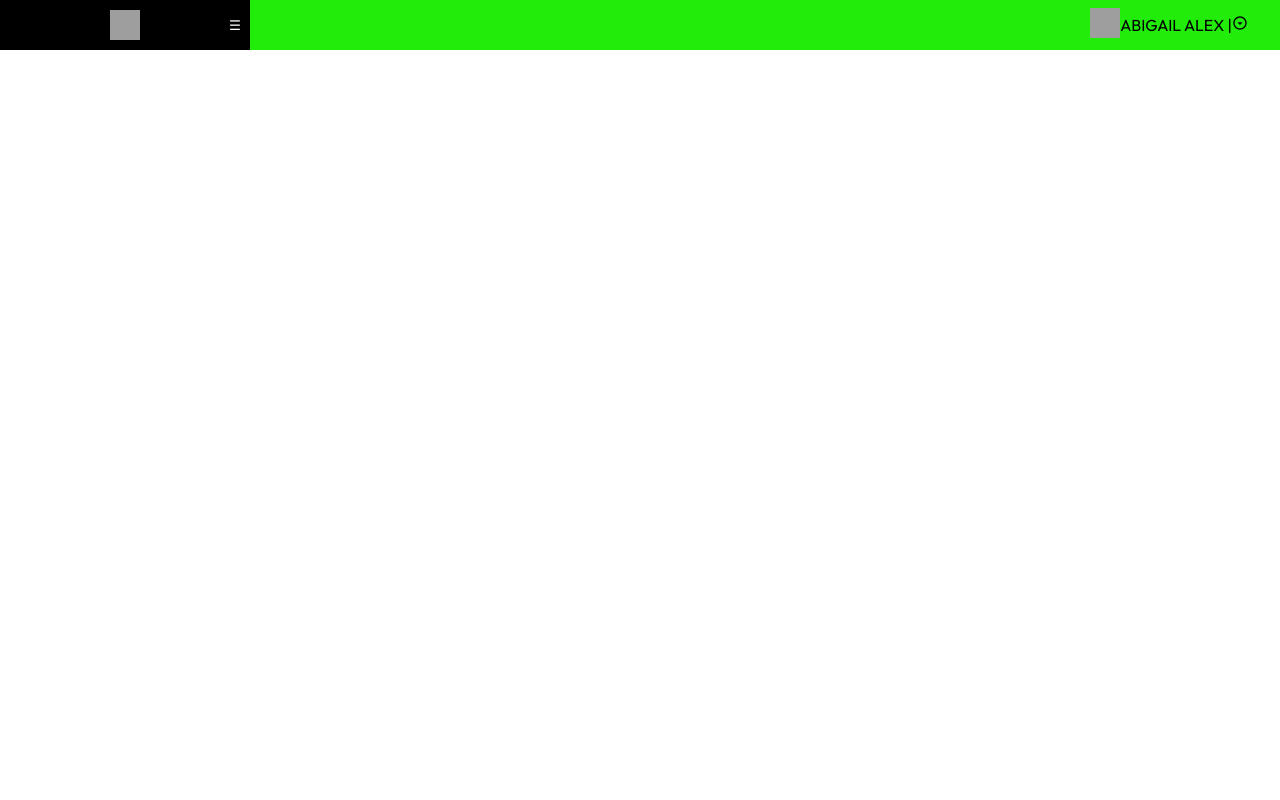
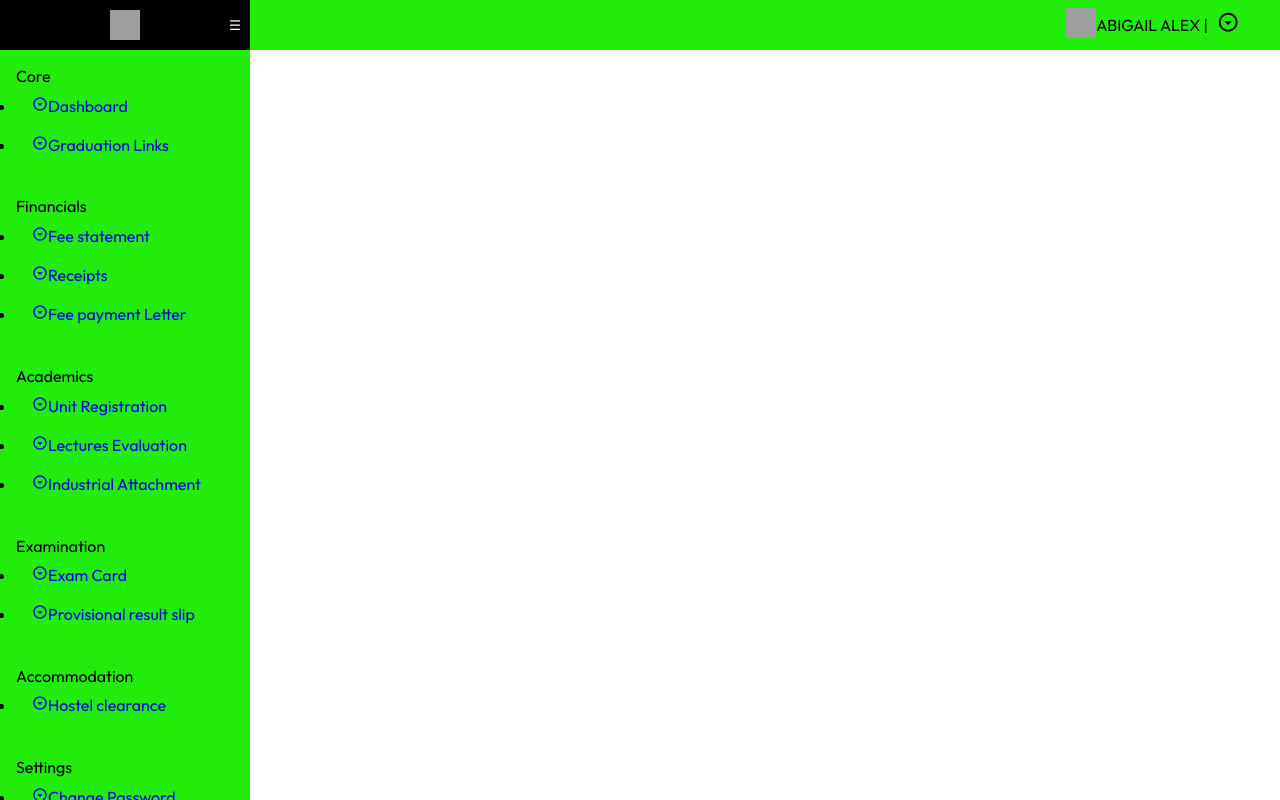
Before and after one commit to Ritahchanger/Meru-university-student-portal-clone, a React (Create React App) app: page / in a window 1280 px wide. Built offline with nearby package versions, Linux system fonts and the light colour scheme; grey boxes are pictures that could not be loaded.

Commit message:
Worked on custom sidebardata for dynamic rendering and also styled the sidebar

```diff
--- /dev/null
+++ b/src/Data/SidebarData.jsx
@@ -0,0 +1,117 @@
+import { MdOutlineArrowDropDownCircle } from "react-icons/md";
+const sidebarData = [
+  {
+    title: "Core",
+
+    sidebarPages: [
+      {
+        subTitle: "Dashboard",
+        icon: <MdOutlineArrowDropDownCircle />,
+      },
+      {
+        subTitle: "Graduation Links",
+        icon: <MdOutlineArrowDropDownCircle />,
+      },
+    ],
+  },
+  {
+    title: "Financials",
+
+    sidebarPages: [
+      {
+        subTitle: "Fee statement",
+        icon: <MdOutlineArrowDropDownCircle />,
+      },
+      {
+        subTitle: "Receipts",
+        icon: <MdOutlineArrowDropDownCircle />,
+      },
+      {
+        subTitle: "Fee payment Letter",
+        icon: <MdOutlineArrowDropDownCircle />,
+      },
+    ],
+  },
+  {
+    title: "Academics",
+
+    sidebarPages: [
+      {
+        subTitle: "Unit Registration",
+        icon: <MdOutlineArrowDropDownCircle />,
+      },
+      {
+        subTitle:"Lectures Evaluation",
+        icon: <MdOutlineArrowDropDownCircle />,
+      },
+      {
+        subTitle: "Industrial Attachment",
+        icon: <MdOutlineArrowDropDownCircle />,
+      },
+    ],
+  },
+  {
+    title: "Examination",
+
+    sidebarPages: [
+      {
+        subTitle: "Exam Card",
+        icon: <MdOutlineArrowDropDownCircle />,
+      },
+      {
+        subTitle:"Provisional result slip",
+        icon: <MdOutlineArrowDropDownCircle />,
+      },
+
+    ],
+  },
+  {
+    title: "Accommodation",
+
+    sidebarPages: [
+      {
+        subTitle: "Hostel clearance",
+        icon: <MdOutlineArrowDropDownCircle />,
+      },
+    ],
+  },
+  {
+    title: "Settings",
+
+    sidebarPages: [
+      {
+        subTitle: "Change Password",
+        icon: <MdOutlineArrowDropDownCircle />,
+      },
+    ],
+  },
+  {
+    title: "Help",
+
+    sidebarPages: [
+      {
+        subTitle: "FAQ",
+        icon: <MdOutlineArrowDropDownCircle />,
+      },
+      {
+        subTitle: "Unit Registration Guide",
+        icon: <MdOutlineArrowDropDownCircle />,
+      },
+      {
+        subTitle: "Lecturer Evaluation",
+        icon: <MdOutlineArrowDropDownCircle />,
+      },
+      {
+        subTitle: "Change of Course Guide",
+        icon: <MdOutlineArrowDropDownCircle />,
+      },
+      {
+        subTitle: "LMS",
+        icon: <MdOutlineArrowDropDownCircle />,
+      },
+    ],
+  },
+
+];
+
+export default sidebarData;
--- a/src/components/dashboard/student/StudentDashNavbar/StudentDashNavbar.css
+++ b/src/components/dashboard/student/StudentDashNavbar/StudentDashNavbar.css
@@ -40,6 +40,18 @@
   text-align: center;
 
   margin-right: 2rem;
+
+  height: 100%;
+}
+.navbar .container .profile-card .dropdown {
+  display: flex;
+  justify-content: center;
+  align-items: center;
+  height: 40px;
+  width: 40px;
+}
+.navbar .container .profile-card .dropdown span {
+  font-size: 1.4rem;
 }
 .navbar .container .left-card {
   width: 250px;
@@ -48,24 +60,22 @@
 
   background: var(--black);
 
-  display:flex;
+  display: flex;
 
-  align-items:center;
+  align-items: center;
 
-  justify-content:center;
-  position:relative;
+  justify-content: center;
+  position: relative;
 }
 
-.navbar .container .left-card .menu-icon{
-    border:none;
-    background:none;
-    color:var(--white);
-    position:absolute;
-    right:3px;
+.navbar .container .left-card .menu-icon {
+  border: none;
+  background: none;
+  color: var(--white);
+  position: absolute;
+  right: 3px;
 
-    top:50%;
+  top: 50%;
 
-    transform:translate(-50%,-50%);
-
-
+  transform: translate(-50%, -50%);
 }
--- /dev/null
+++ b/src/components/dashboard/student/StudentDashSidebar/StudentDashSidebar.css
@@ -0,0 +1,17 @@
+.sidebar {
+  height: calc(100vh - 50px);
+
+  width: 250px;
+
+  background: var(--backgroundOne);
+
+  overflow-y: scroll;
+}
+
+.sidebar ul li a {
+  display: block;
+
+  padding: 0.6rem 1rem;
+
+  text-decoration: none;
+}
--- /dev/null
+++ b/src/components/dashboard/student/StudentDashSidebar/StudentDashSidebar.jsx
@@ -0,0 +1,30 @@
+import "./StudentDashSidebar.css";
+import { Link } from "react-router-dom";
+import sidebarData from "../../../../Data/SidebarData";
+const StudentDashSidebar = () => {
+  return (
+    <div className="sidebar">
+      <div className="sidebar-content">
+        {sidebarData.map((item, index) => (
+          <div className="sidebar-card" style={{
+            padding:"1rem"
+          }}>
+            <p className="card-title">{item.title}</p>
+            <ul>
+              {item.sidebarPages.map((insideItem, inde) => (
+                <li>
+                  <Link to="#">
+                    <span>{insideItem.icon}</span>
+                    {insideItem.subTitle}
+                  </Link>
+                </li>
+              ))}
+            </ul>
+          </div>
+        ))}
+      </div>
+    </div>
+  );
+};
+
+export default StudentDashSidebar;
--- a/src/index.css
+++ b/src/index.css
@@ -1,31 +1,39 @@
-@import url('https://fonts.googleapis.com/css2?family=Outfit:wght@100..900&display=swap');
+@import url("https://fonts.googleapis.com/css2?family=Outfit:wght@100..900&display=swap");
 
-
-*{
-  margin:0;
-  padding:0;
-  box-sizing:border-box;
-  font-family:"Outfit",sans-serif;
+* {
+  margin: 0;
+  padding: 0;
+  box-sizing: border-box;
+  font-family: "Outfit", sans-serif;
 }
-:root{
-  --white:#ffffff;
-  --backgroundOne:#22ec0a;
-  --black:#000;
-  --backgroundFour:#ecb40a;
-}
-.container{
-
-  max-width:1500px;
-
-  width:100%;
-
-
-
-  margin:0  auto;
-
+:root {
+  --white: #ffffff;
+  --backgroundOne: #22ec0a;
+  --black: #000;
+  --backgroundFour: #ecb40a;
 }
 
-img{
+::-webkit-scrollbar {
+  width: 5px;
+}
+::-webkit-scrollbar-track {
+  background: #ababab;
+}
+::-webkit-scrollbar-thumb {
+  background: #333;
+}
+::-webkit-scrollbar-thumb:hover {
+  background: #555;
+}
 
-  width:100%;
+.container {
+  max-width: 1500px;
+
+  width: 100%;
+
+  margin: 0 auto;
 }
+
+img {
+  width: 100%;
+}
--- a/src/pages/studentDashboard/Home/Home.jsx
+++ b/src/pages/studentDashboard/Home/Home.jsx
@@ -1,18 +1,18 @@
-import React from 'react'
+import React from "react";
 
-import  { Link } from "react-router-dom"
+import { Link } from "react-router-dom";
 
-
-import StudentDashNavbar from '../../../components/dashboard/student/StudentDashNavbar/StudentDashNavbar'
+import StudentDashNavbar from "../../../components/dashboard/student/StudentDashNavbar/StudentDashNavbar";
+import StudentDashSidebar from "../../../components/dashboard/student/StudentDashSidebar/StudentDashSidebar";
 
 const Home = () => {
   return (
-    <div className='home'>
+    <div className="home">
+      <StudentDashNavbar />
 
-        <StudentDashNavbar/>
+      <StudentDashSidebar />
+    </div>
+  );
+};
 
-    </div>
-  )
-}
-
-export default Home
+export default Home;
```
